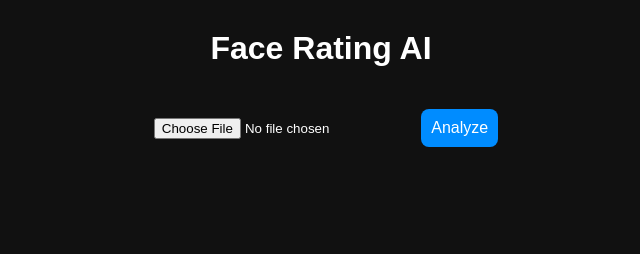
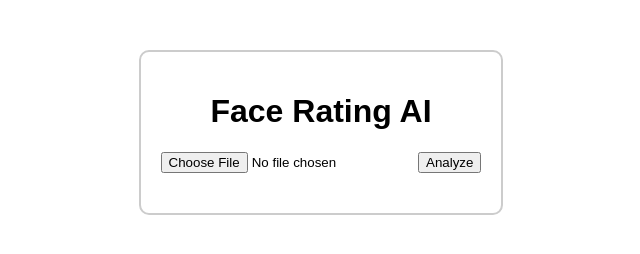
Before and after one commit to fazewarecc-debug/Looksmaxing-ai, a plain HTML site: page index.html in a window 1280 px wide. Shown: the whole page, without its empty margins (319-959 px from the left). Drawn offline with Linux system fonts and the light colour scheme.

Commit message:
Update style.css

```diff
--- a/style.css
+++ b/style.css
@@ -1,24 +1,18 @@
 body {
-    background: #111;
-    color: white;
+    font-family: Arial, sans-serif;
     text-align: center;
-    font-family: Arial;
+    margin-top: 50px;
 }
 
-h1 {
-    margin-top: 30px;
+.container {
+    display: inline-block;
+    padding: 20px;
+    border: 2px solid #ccc;
+    border-radius: 10px;
 }
 
-input, button {
+#result {
     margin-top: 20px;
-    padding: 10px;
-    border-radius: 8px;
+    font-size: 1.2em;
+    font-weight: bold;
 }
-
-button {
-    cursor: pointer;
-    background: #008cff;
-    color: white;
-    border: none;
-    font-size: 16px;
-}
```
